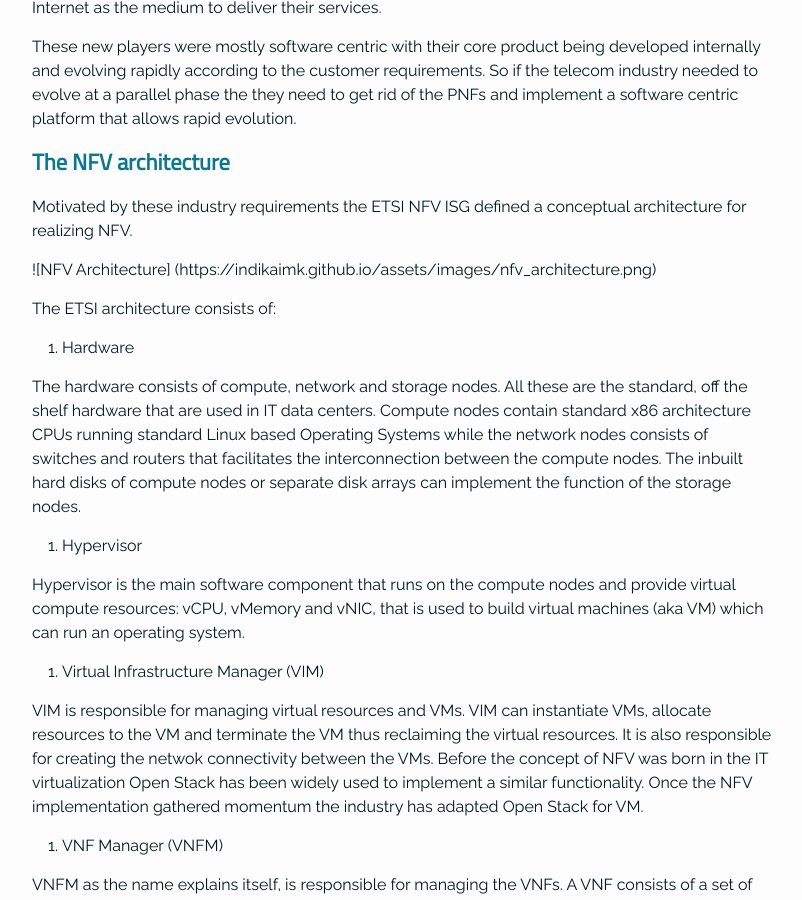
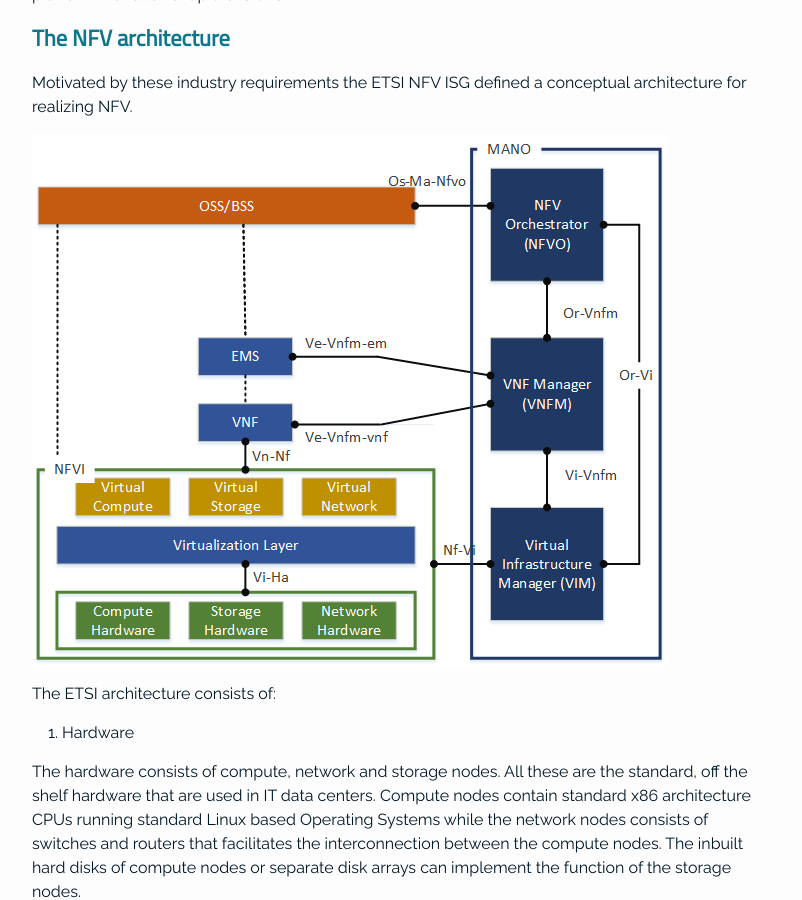
Before and after one commit to indikaimk/indikaimk.github.io, a Jekyll site: the page built from _posts/2018-05-14-introduction-to-nfv.markdown, in a window 1280 px wide and 900 px high, scrolled down 1284 px. Shown: the whole window, without its empty margins (238-1040 px from the left). Built offline with Jekyll 4.4.1, drawn with Linux system fonts in a browser that asks for light colours; comment, search, counter and statistics services are not loaded.

Commit message:
disquss integration

```diff
--- a/Gemfile
+++ b/Gemfile
@@ -8,7 +8,7 @@
 #
 # This will help ensure the proper Jekyll version is running.
 # Happy Jekylling!
-gem "jekyll", "~> 3.6.2"
+gem "jekyll", "~> 3.8.3"
 
 # This is the default theme for new Jekyll sites. You may change this to anything you like.
 gem "minima", "~> 2.0"
--- a/_config.yml
+++ b/_config.yml
@@ -20,7 +20,7 @@
   Machine learning which is a part of the broader field of Data Science, is about using data and statistical
   techniques to enable the computer systems to learn. Deep Learning is a part of Machine Learning.
 baseurl: "" # the subpath of your site, e.g. /blog
-url: "" # the base hostname & protocol for your site, e.g. http://example.com
+url: "https://indikaimk.github.io/" # the base hostname & protocol for your site, e.g. http://example.com
 twitter_username: indikaimk
 github_username:  indikaimk
 
--- a/_layouts/post.html
+++ b/_layouts/post.html
@@ -19,9 +19,26 @@
     {{ content }}
   </div>
 
-  {% if site.disqus.shortname %}
-    {% include disqus_comments.html %}
-  {% endif %}
+<div id="disqus_thread"></div>
+<script>
+
+/**
+*  RECOMMENDED CONFIGURATION VARIABLES: EDIT AND UNCOMMENT THE SECTION BELOW TO INSERT DYNAMIC VALUES FROM YOUR PLATFORM OR CMS.
+*  LEARN WHY DEFINING THESE VARIABLES IS IMPORTANT: https://disqus.com/admin/universalcode/#configuration-variables*/
+/*
+var disqus_config = function () {
+this.page.url = PAGE_URL;  // Replace PAGE_URL with your page's canonical URL variable
+this.page.identifier = PAGE_IDENTIFIER; // Replace PAGE_IDENTIFIER with your page's unique identifier variable
+};
+*/
+(function() { // DON'T EDIT BELOW THIS LINE
+var d = document, s = d.createElement('script');
+s.src = 'https://deeplearn.disqus.com/embed.js';
+s.setAttribute('data-timestamp', +new Date());
+(d.head || d.body).appendChild(s);
+})();
+</script>
+<noscript>Please enable JavaScript to view the <a href="https://disqus.com/?ref_noscript">comments powered by Disqus.</a></noscript>
 
   <a class="u-url" href="{{ page.url | relative_url }}" hidden></a>
 </article>
--- a/_posts/2018-05-14-introduction-to-nfv.markdown
+++ b/_posts/2018-05-14-introduction-to-nfv.markdown
@@ -26,7 +26,7 @@
 
 Motivated by these industry requirements the ETSI NFV ISG defined a conceptual architecture for realizing NFV.
 
-![NFV Architecture] ({{ "/assets/images/nfv_architecture.png" | absolute_url }})
+![NFV Architecture]({{ "/assets/images/nfv_architecture.png" | absolute_url }})
 
 The ETSI architecture consists of:
 
```
Also changed, not shown: Gemfile.lock, assets/images/nfv_architecture.png (renamed from assets/nfv_architecture.png), assets/images/virtualizing_pnfs.png (renamed from assets/virtualizing_ pnfs.png).
